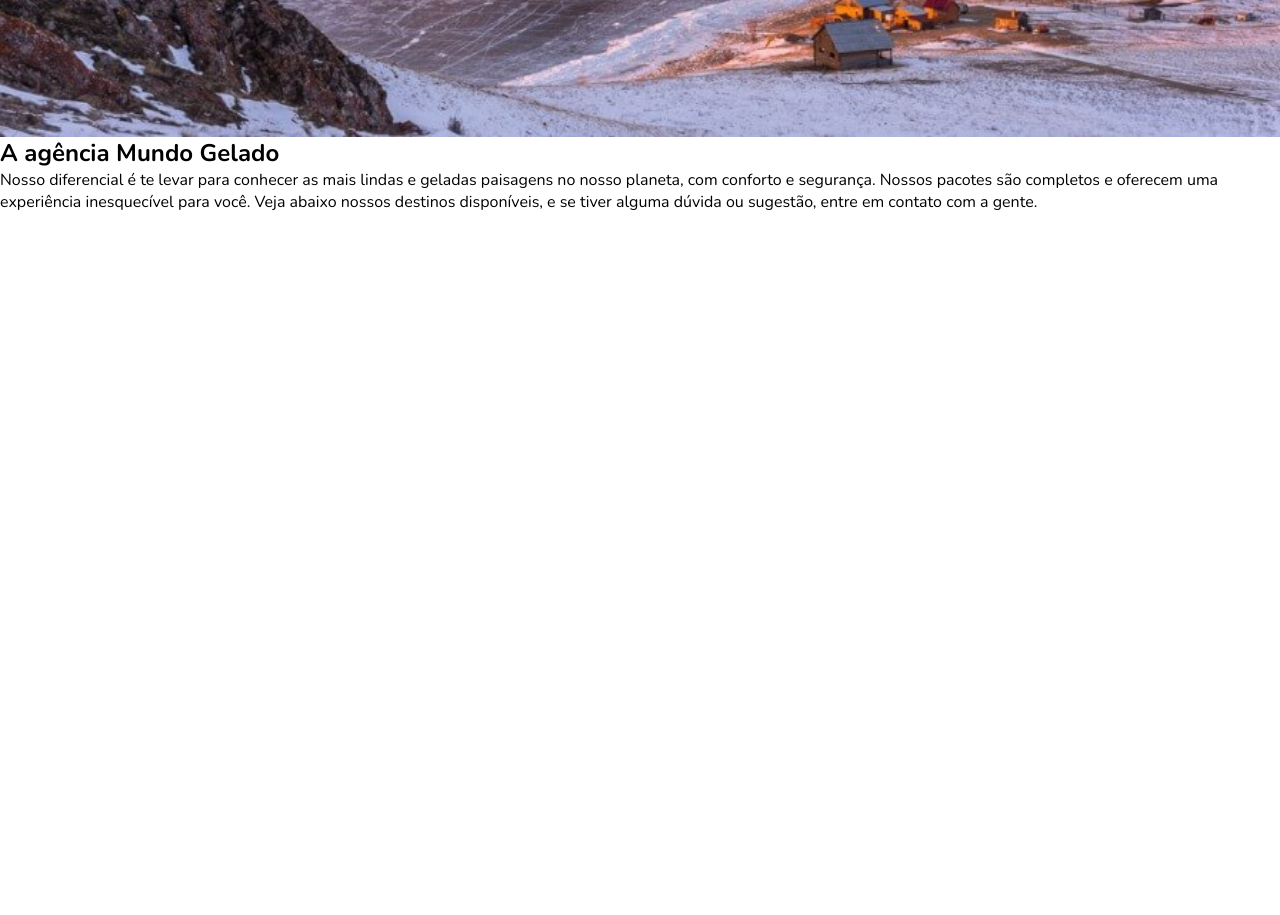
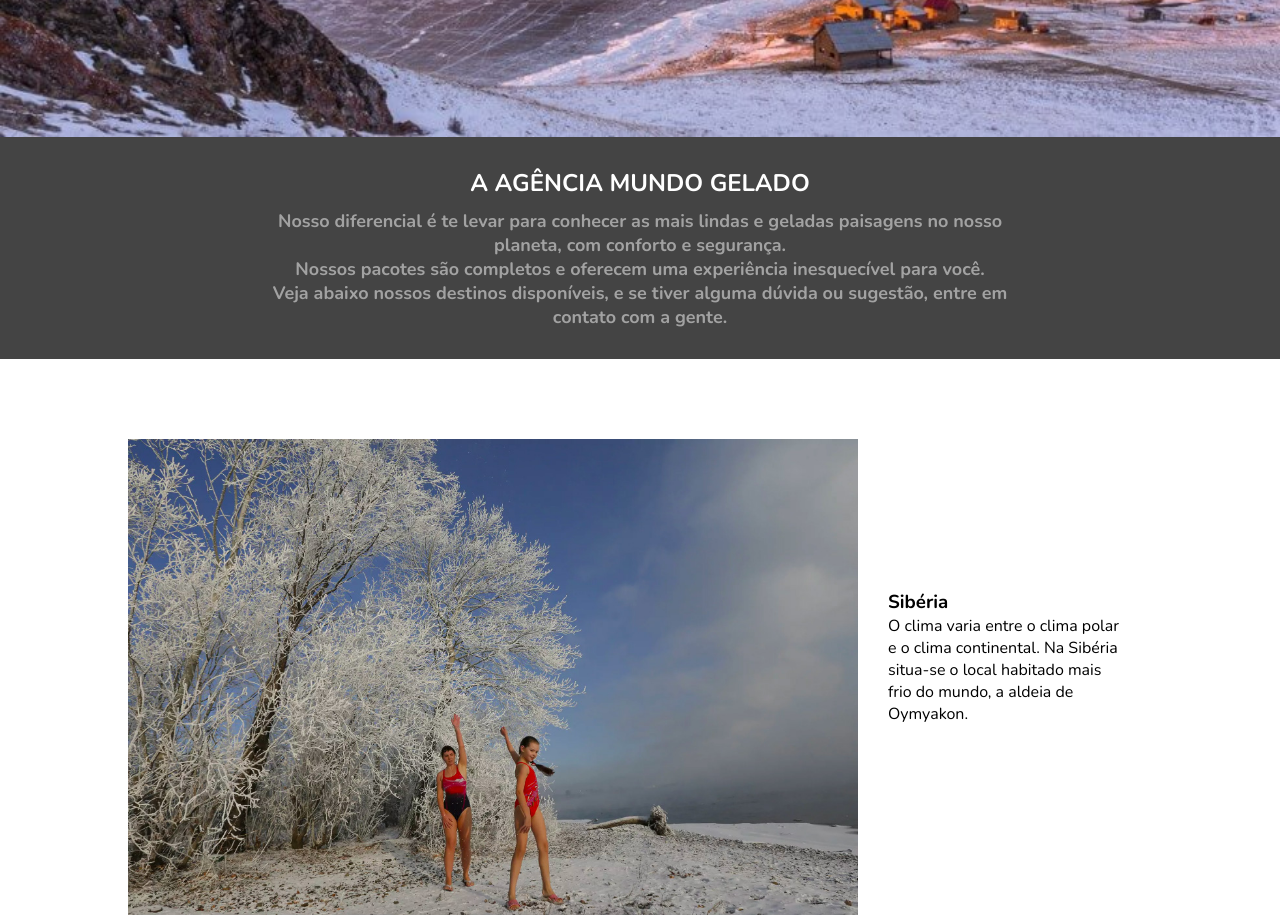
Before and after one commit to IzadoraDias/webmundogelado-responsivo, a plain HTML site: page webmundogelado-responsivo/index.html in a window 1280 px wide. Shown: the part 540-1455 px from the top of the page. Before the commit the page ends 800 px from the top, so only its background shows below. Drawn offline with nearby package versions, Linux system fonts and the light colour scheme.

Commit message:
segunda parte

```diff
--- a/webmundogelado-responsivo/css/style.css
+++ b/webmundogelado-responsivo/css/style.css
@@ -22,7 +22,7 @@ a{
     position: fixed;
     width: 100%;
     top: 0;
-
+    z-index: 99;
 }
 
 .nav__menu{
@@ -99,8 +99,6 @@ a{
     font-weight: bold;
     color: white;
     opacity: .7;
-
-
 }
 
 
@@ -120,5 +118,46 @@ a{
 
 .btn--primary:hover{
     background-color: #36b0e0;
+}
+
+.second-container{
+    font-family: 'Nunito';
+    background-color: rgba(22, 22, 22, .8);
+    text-align: center;
+    color: white;
+    padding: 30px;
+}
+
+.second-container__title{
+    color: #fff;
+    text-transform: uppercase;
+}
+
+.second-container__subtitle{
+    margin-top: 10px;
+    color:#6c757d;
+    text-align: center;
+    text-decoration: uppercase;
+    font-weight: bold;
+    font-size: 18px;
+    color: white;
+    opacity: .5;
+}
+
+.text1{
+    width: 80vw;
+    margin: 0 auto;
+    display:flex;
+    justify-content: center;
+    margin-top: 80px;
 
 }
+
+.siberia{
+    width: 730px;
+    display: block;
+}
+
+ .title{
+     padding: 150px 30px;
+  }
--- a/webmundogelado-responsivo/index.html
+++ b/webmundogelado-responsivo/index.html
@@ -36,11 +36,28 @@
 
 <!--DESCRIÇÃO AGÊNCIA BACKGROUNG PRETO-->
 <section class="second-container">
-    <h2 class="second-container_title">A agência Mundo Gelado</h2>
-    <p class="second-box_subtitle">Nosso diferencial é te levar para conhecer as mais lindas e geladas paisagens no nosso planeta, com conforto e segurança.
-Nossos pacotes são completos e oferecem uma experiência inesquecível para você.
-Veja abaixo nossos destinos disponíveis, e se tiver alguma dúvida ou sugestão, entre em contato com a gente.</p>
+    <h2 class="second-container__title">A agência Mundo Gelado</h2>
+    <p class="second-container__subtitle">Nosso diferencial é te levar para conhecer as mais lindas e geladas paisagens no nosso<br>
+         planeta, com conforto e segurança.<br>
+Nossos pacotes são completos e oferecem uma experiência inesquecível para você.<br>
+Veja abaixo nossos destinos disponíveis, e se tiver alguma dúvida ou sugestão, entre em<br> contato com a gente.</p>
 </section>
+
+
+<section class="text1">
+    <div class="text__Siberia">
+         <img class="siberia" src="img/siberia-1.jpg" alt="foto duas meninas de maiô na Sibéria">
+    </div>
+
+    <div class="title">
+        <h3 class="title__siberia">Sibéria</h3>
+        <p class="title__siberia--information">O clima varia entre o clima polar e o clima continental. Na Sibéria situa-se o local habitado mais frio do mundo, a aldeia de Oymyakon.</p>
+    </div>
+
+
+    <div class="destination"
+</section>
+
 
 
 
```
Also changed, not shown: webmundogelado-responsivo/img/groenlandia-1.jpg (added), webmundogelado-responsivo/img/siberia-1.jpg (added).
